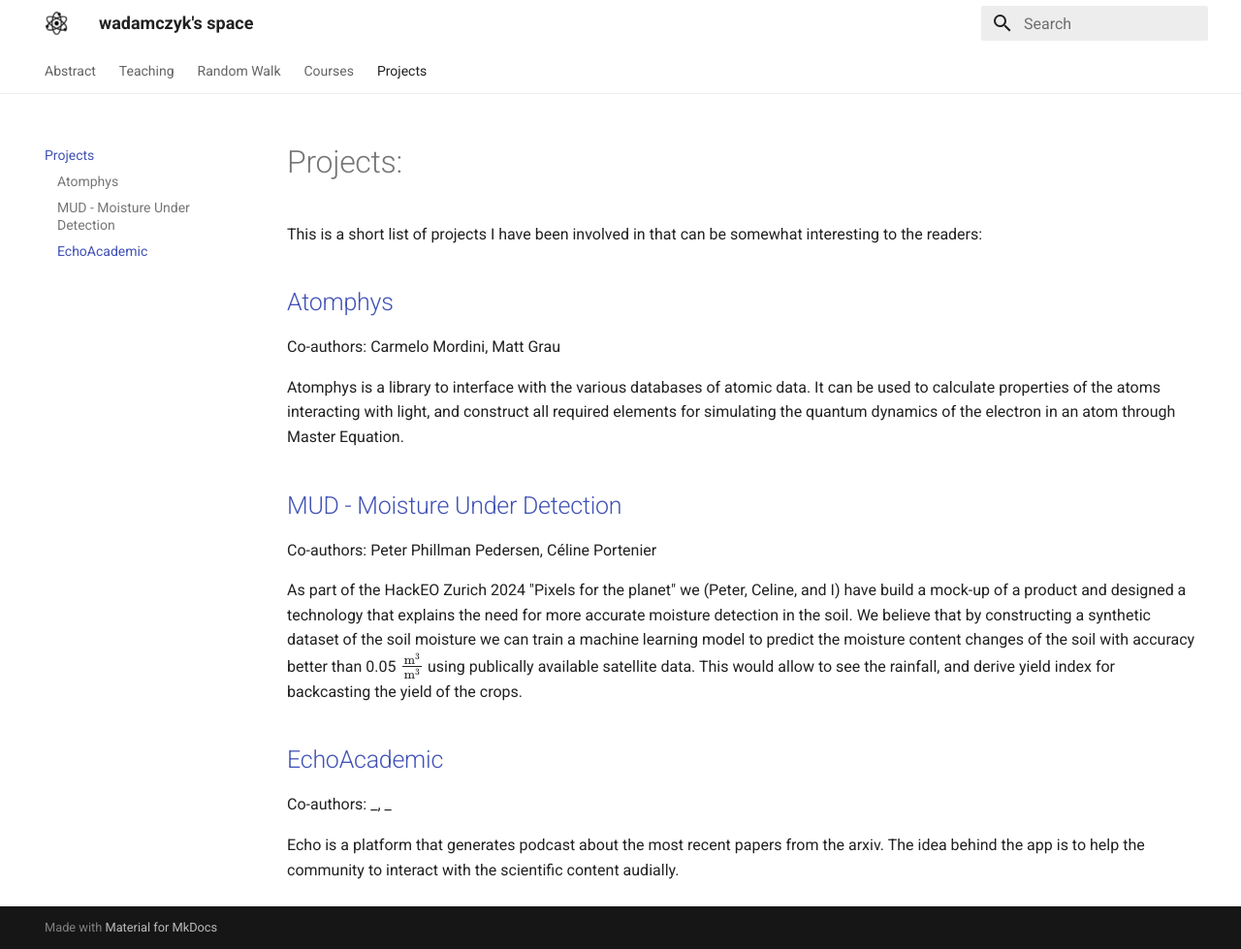
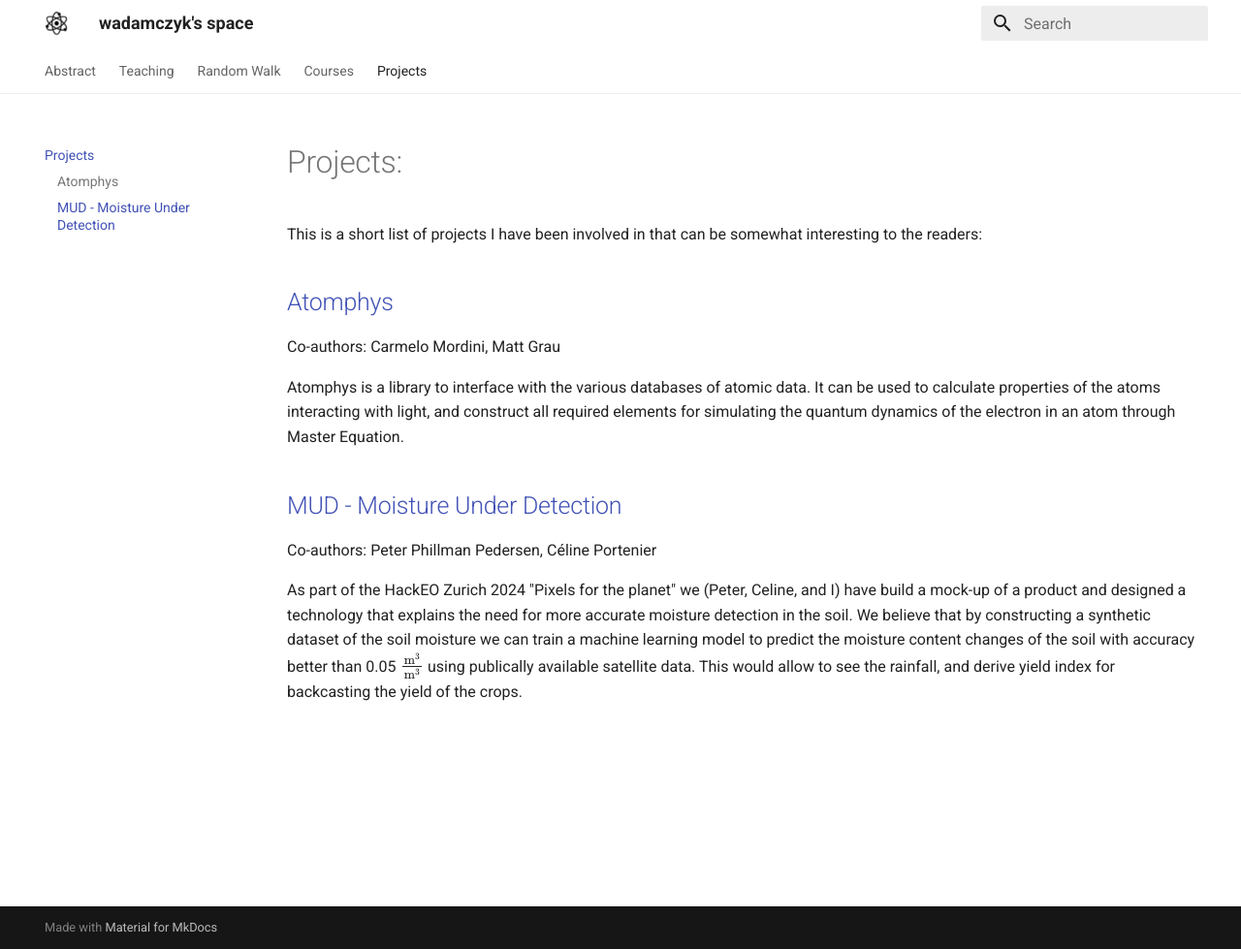
Before and after one commit to wojtekadamczyk3/wadamczyk, an MkDocs documentation site: the page built from docs/projects/list_of_projects.md, in a window 1280 px wide and 979 px high. Shown: the whole window at 97% size. Built offline with MkDocs 1.6.1 and Material for MkDocs 9.7.7, drawn with Linux system fonts in a browser that asks for light colours.

Commit message:
enumeration

```diff
--- a/docs/projects/list_of_projects.md
+++ b/docs/projects/list_of_projects.md
@@ -12,9 +12,3 @@ Atomphys is a library to interface with the various databases of atomic data. It
 Co-authors: Peter Phillman Pedersen, Céline Portenier
 
 As part of the HackEO Zurich 2024 "Pixels for the planet" we (Peter, Celine, and I) have build a mock-up of a product and designed a technology that explains the need for more accurate moisture detection in the soil. We believe that by constructing a synthetic dataset of the soil moisture we can train a machine learning model to predict the moisture content changes of the soil with accuracy better than 0.05 $\frac{\text{m}^3}{\text{m}^3}$ using publically available satellite data. This would allow to see the rainfall, and derive yield index for backcasting the yield of the crops.
-
-## [EchoAcademic](https://www.echoecho.org)
-
-Co-authors: _, _
-
-Echo is a platform that generates podcast about the most recent papers from the arxiv. The idea behind the app is to help the community to interact with the scientific content audially.
```
Also changed, not shown: docs/qip1_2025/ch0.md (+1 -0 lines).
